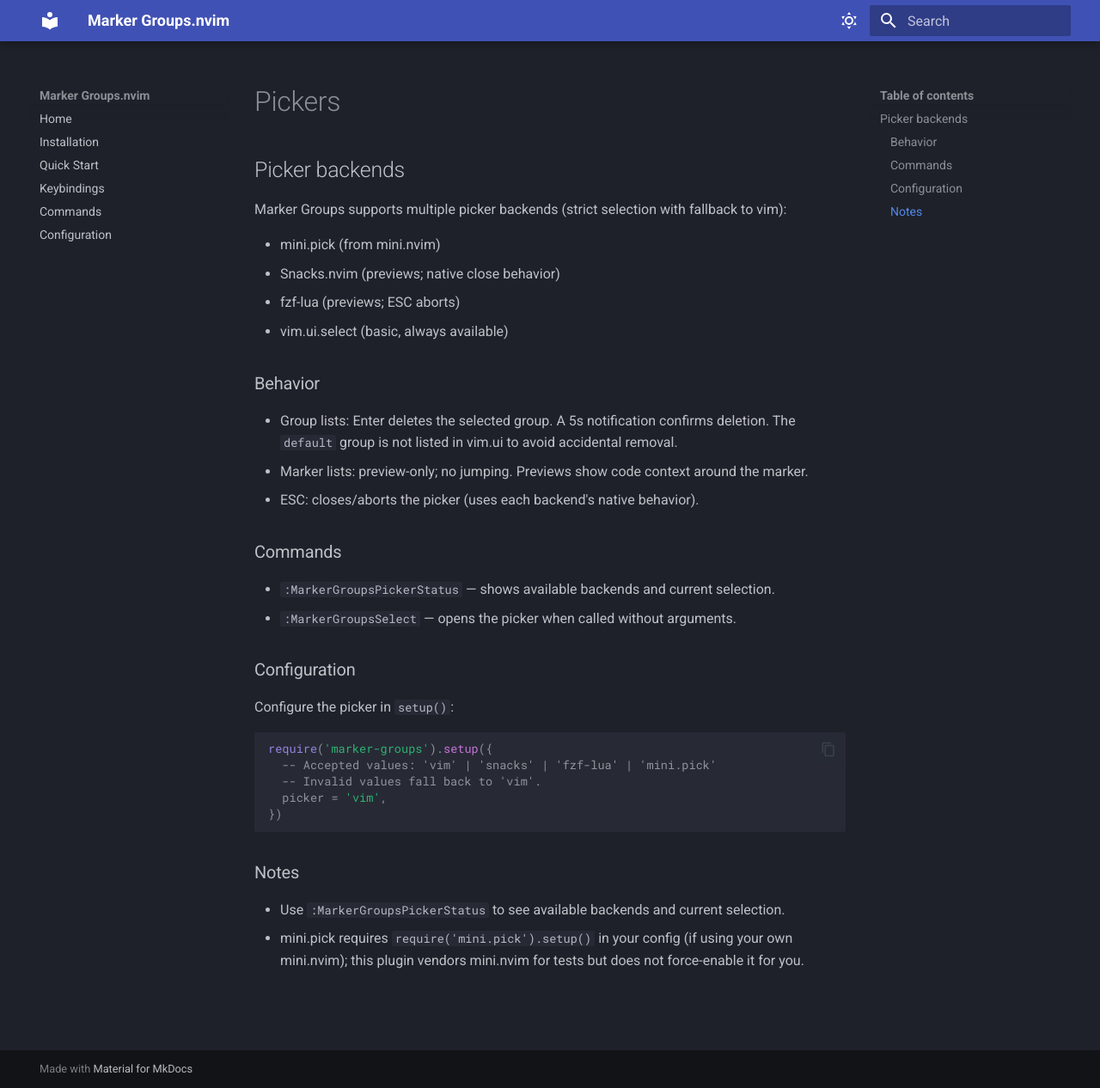
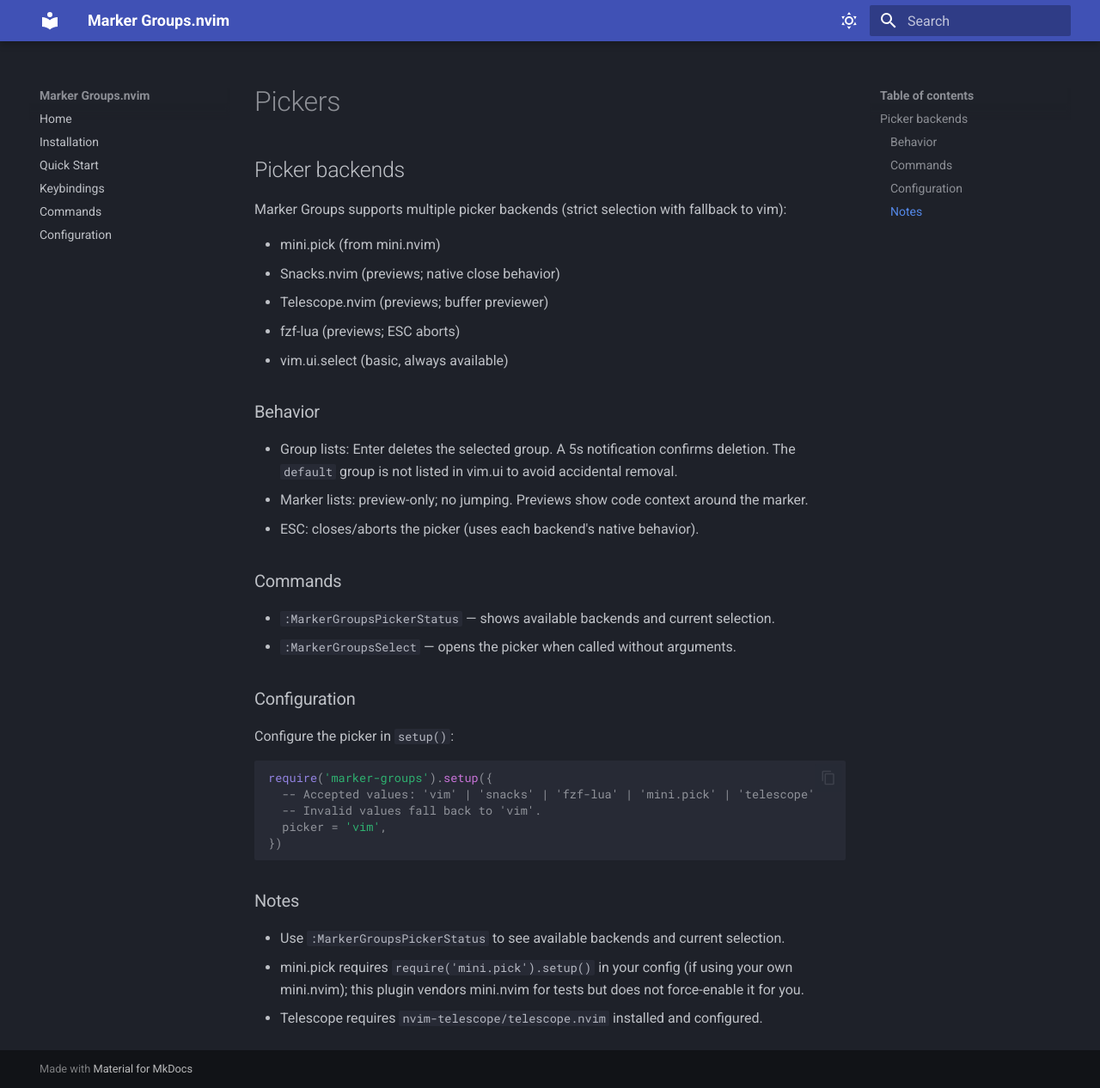
Before and after one commit to jameswolensky/marker-groups.nvim, an MkDocs documentation site: the page built from docs/pickers.md, in a window 1280 px wide and 1266 px high. Shown: the whole window at 86% size. Built offline with MkDocs 1.6.1 and Material for MkDocs 9.7.7, drawn with Linux system fonts in a browser that asks for light colours.

Commit message:
add telescope as a picker

````diff
--- a/docs/pickers.md
+++ b/docs/pickers.md
@@ -4,6 +4,7 @@ Marker Groups supports multiple picker backends (strict selection with fallback
 
 - mini.pick (from mini.nvim)
 - Snacks.nvim (previews; native close behavior)
+- Telescope.nvim (previews; buffer previewer)
 - fzf-lua (previews; ESC aborts)
 - vim.ui.select (basic, always available)
 
@@ -24,7 +25,7 @@ Configure the picker in `setup()`:
 
 ```lua
 require('marker-groups').setup({
-  -- Accepted values: 'vim' | 'snacks' | 'fzf-lua' | 'mini.pick'
+  -- Accepted values: 'vim' | 'snacks' | 'fzf-lua' | 'mini.pick' | 'telescope'
   -- Invalid values fall back to 'vim'.
   picker = 'vim',
 })
@@ -34,3 +35,4 @@ require('marker-groups').setup({
 
 - Use `:MarkerGroupsPickerStatus` to see available backends and current selection.
 - mini.pick requires `require('mini.pick').setup()` in your config (if using your own mini.nvim); this plugin vendors mini.nvim for tests but does not force-enable it for you.
+- Telescope requires `nvim-telescope/telescope.nvim` installed and configured.
````
Also changed, not shown: README.md (+5 -3 lines), doc/marker-groups.txt (+5 -6 lines), docs/configuration.md (+1 -1 lines), docs/installation.md (+2 -0 lines), 3 other files.
